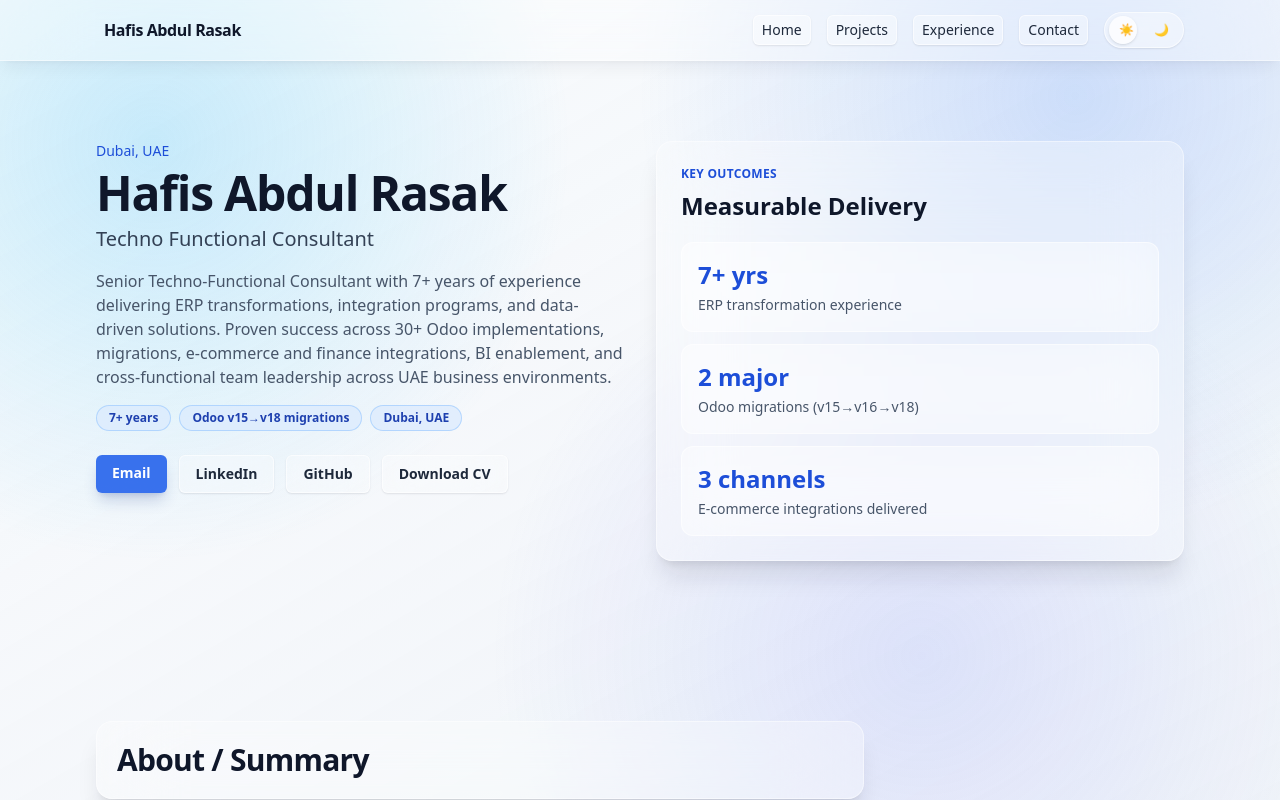
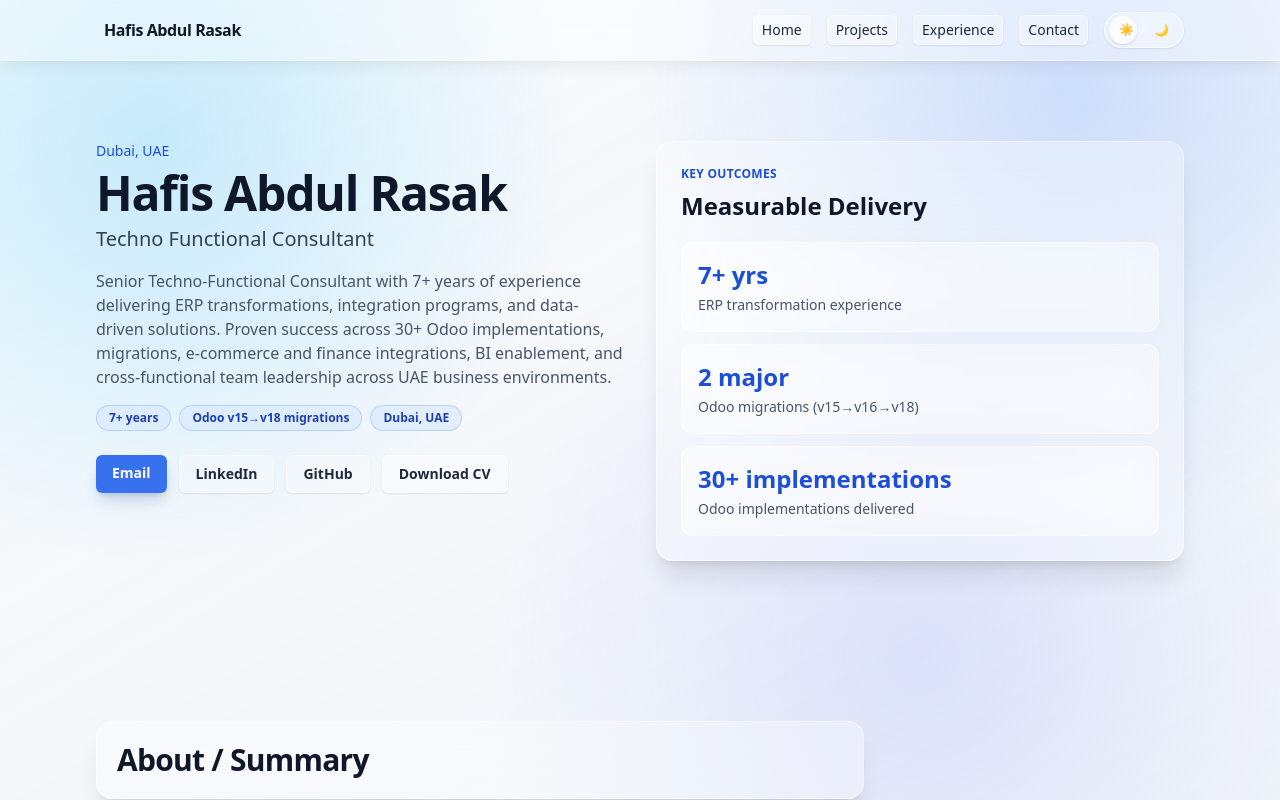
Before and after one commit to hafisabdulrasak/hafis-abdul-rasak, a Next.js app: page / in a window 1280 px wide. Shown: the top 800 px of the page. Built offline with nearby package versions, Linux system fonts and the light colour scheme.

Commit message:
Update key outcome metric to 30+ Odoo implementations

```diff
--- a/app/page.tsx
+++ b/app/page.tsx
@@ -50,8 +50,8 @@ export default function HomePage() {
                 <p className="mt-1 text-sm text-slate-600 dark:text-slate-300">Odoo migrations (v15→v16→v18)</p>
               </div>
               <div className="glass-subpanel">
-                <p className="text-2xl font-bold text-brand-700 dark:text-brand-100">3 channels</p>
-                <p className="mt-1 text-sm text-slate-600 dark:text-slate-300">E-commerce integrations delivered</p>
+                <p className="text-2xl font-bold text-brand-700 dark:text-brand-100">30+ implementations</p>
+                <p className="mt-1 text-sm text-slate-600 dark:text-slate-300">Odoo implementations delivered</p>
               </div>
             </div>
           </Card>
```
